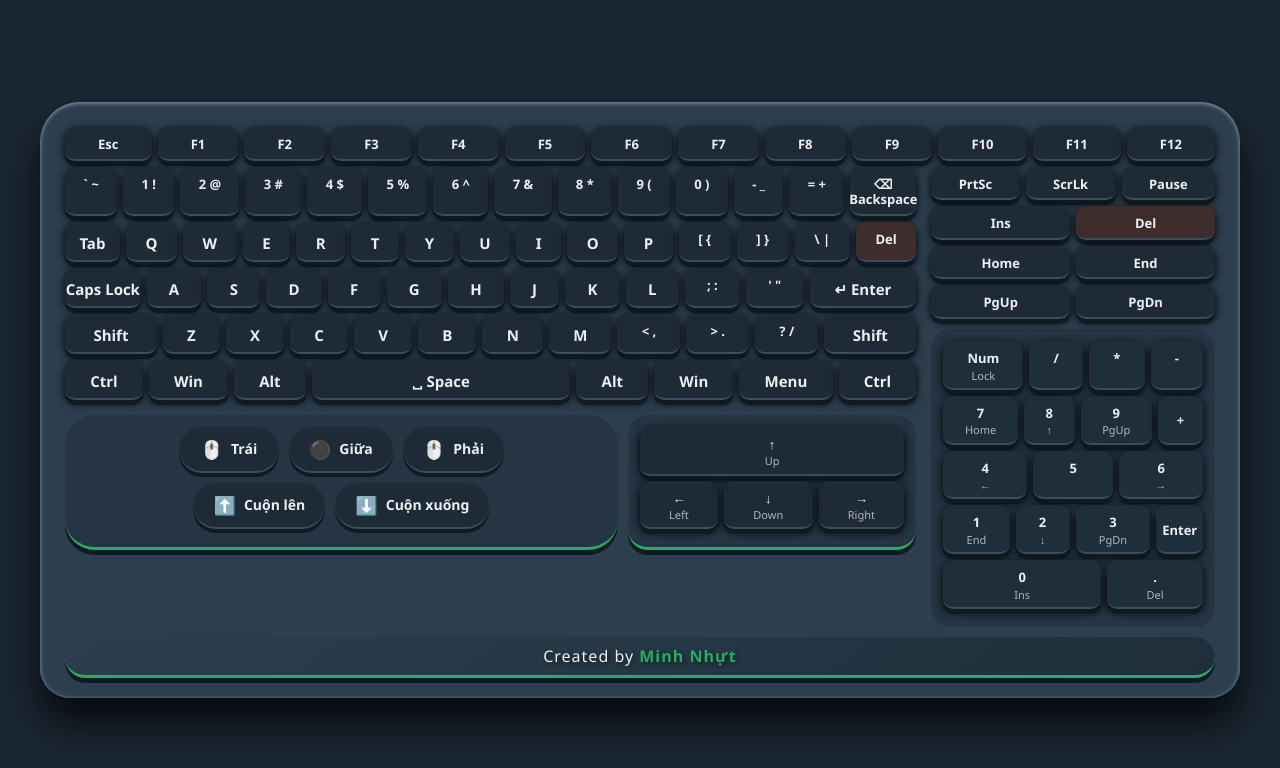
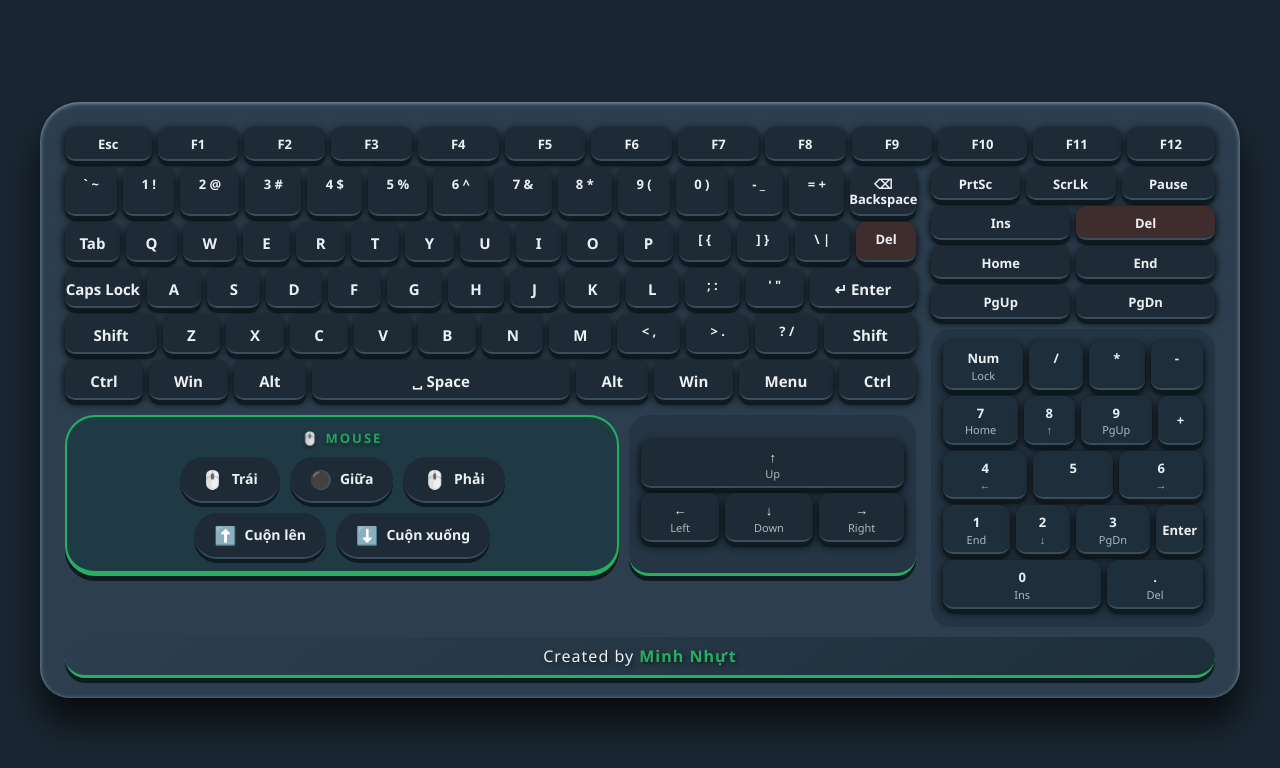
Before and after one commit to nhut990/keyboard-test, a plain HTML site: page index.html in a window 1280 px wide. Drawn offline with Linux system fonts and the light colour scheme.

Commit message:
Update index.html

```diff
--- a/index.html
+++ b/index.html
@@ -144,10 +144,26 @@
         .mouse-test-area {
             flex: 2;
             padding: 12px;
-            background: #253544;
+            background: #1f3a44;
             border-radius: 30px;
-            border-bottom: 3px solid #27ae60;
-            box-shadow: 0 5px 0 #0f1a21;
+            border: 2px solid #27ae60;
+            border-bottom: 5px solid #27ae60;
+            box-shadow: 0 5px 0 #0f1a21, inset 0 1px 4px rgba(39, 174, 96, 0.1);
+            position: relative;
+        }
+
+        .mouse-test-area::before {
+            content: '🖱️ MOUSE';
+            display: block;
+            font-size: 13px;
+            font-weight: 800;
+            color: #27ae60;
+            text-transform: uppercase;
+            letter-spacing: 2px;
+            opacity: 0.9;
+            text-shadow: 0 2px 4px rgba(0,0,0,0.5);
+            margin-bottom: 10px;
+            text-align: center;
         }
 
         .nav-pad-compact {
```
